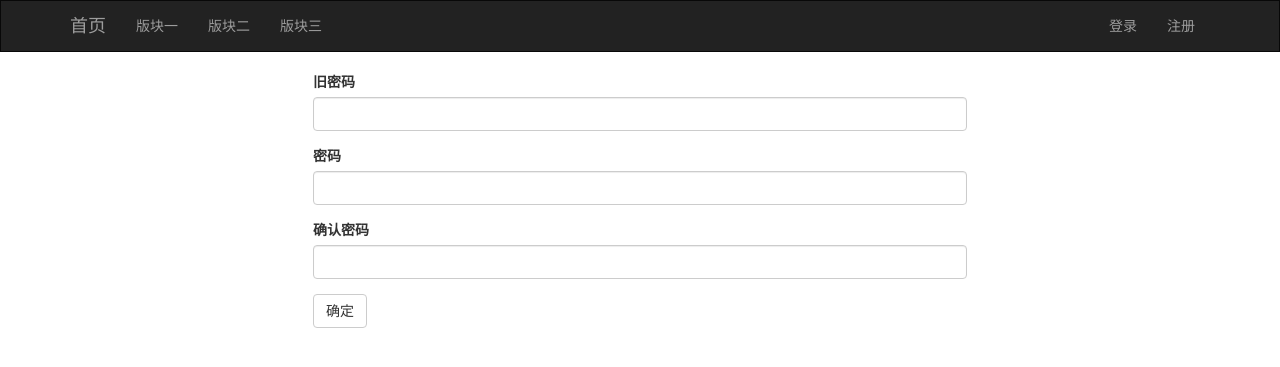
After one commit to RunningFaster/Flask-Blogger, a Flask app: page /user/changepwd/ in a window 1280 px wide. The commit adds this page. Shown: the top 367 px of the page. Run offline with Flask 2, Linux system fonts and the light colour scheme; some libraries are stand-ins or nearby versions.

Commit message:
Fourth push Change Password

```diff
--- a/app/forms.py
+++ b/app/forms.py
@@ -16,3 +16,10 @@ class LoginForm(FlaskForm):
     password = PasswordField('密码',validators=[DataRequired('密码不能为空')])
     remember = BooleanField('记住我')
     submit = SubmitField('登陆')
+
+# 修改密码
+class Changepwd(FlaskForm):
+    oldpassword = PasswordField('旧密码', validators=[Length(6, 20, '用户名必须在6-20个字符之间')])
+    password = PasswordField('密码', validators=[Length(6, 20, '用户名必须在6-20个字符之间')])
+    confirm = PasswordField('确认密码', validators=[EqualTo('password', '两次密码不一致')])
+    submit = SubmitField('确定')
--- a/app/templates/common/base.html
+++ b/app/templates/common/base.html
@@ -34,8 +34,8 @@
                         <a href="#" class="dropdown-toggle" data-toggle="dropdown" role="button" aria-haspopup="true"
                            aria-expanded="false">{{ current_user.username }} <span class="caret"></span></a>
                         <ul class="dropdown-menu">
-                            <li><a href="#">详细信息</a></li>
-                            <li><a href="#">修改密码</a></li>
+                            <li><a href="{{ url_for('user.profile') }}">详细信息</a></li>
+                            <li><a href="{{ url_for('user.changepwd') }}">修改密码</a></li>
                             <li><a href="#">修改邮箱</a></li>
                             <li><a href="#">修改头像</a></li>
                         </ul>
--- /dev/null
+++ b/app/templates/user/changepwd.html
@@ -0,0 +1,9 @@
+{% extends 'common/base.html' %}
+
+{% block title %}修改密码{% endblock %}
+
+{% block page_content %}
+    <div class="container" style=" width: 60%;margin: auto">
+        {{ quick_form(form) }}
+    </div>
+{% endblock %}
--- a/app/views/user.py
+++ b/app/views/user.py
@@ -1,5 +1,5 @@
 from flask import Blueprint,render_template,flash,url_for,redirect,current_app, request
-from app.forms import RegisterForm,LoginForm
+from app.forms import RegisterForm,LoginForm, Changepwd
 from app.email import send_mail
 from app.models import User
 from app.extensions import db
@@ -77,4 +77,21 @@ def logout():
 # 对指定的路由进行保护，使用装饰器
 @login_required
 def profile():
-    return '详细信息'
+    return render_template('user/details.html')
+
+'''修改密码'''
+@user.route('/changepwd/', methods=['POST','GET'])
+def changepwd():
+    form = Changepwd()
+    if form.validate_on_submit():
+        if not current_user.verify_password(form.oldpassword.data):
+            flash('原密码错误')
+            return redirect(url_for('user.changepwd'))
+        elif form.oldpassword.data == form.password.data:
+            flash('新密码与原密码相同，密码未修改')
+            return redirect(url_for('user.changepwd'))
+        current_user.password = form.password.data
+        db.session.add(current_user)
+        flash('密码修改成功！')
+        return redirect(url_for('user.changepwd'))
+    return render_template('user/changepwd.html', form=form)
```
Also changed, not shown: app/templates/user/details.html (added, +22 -0 lines).
